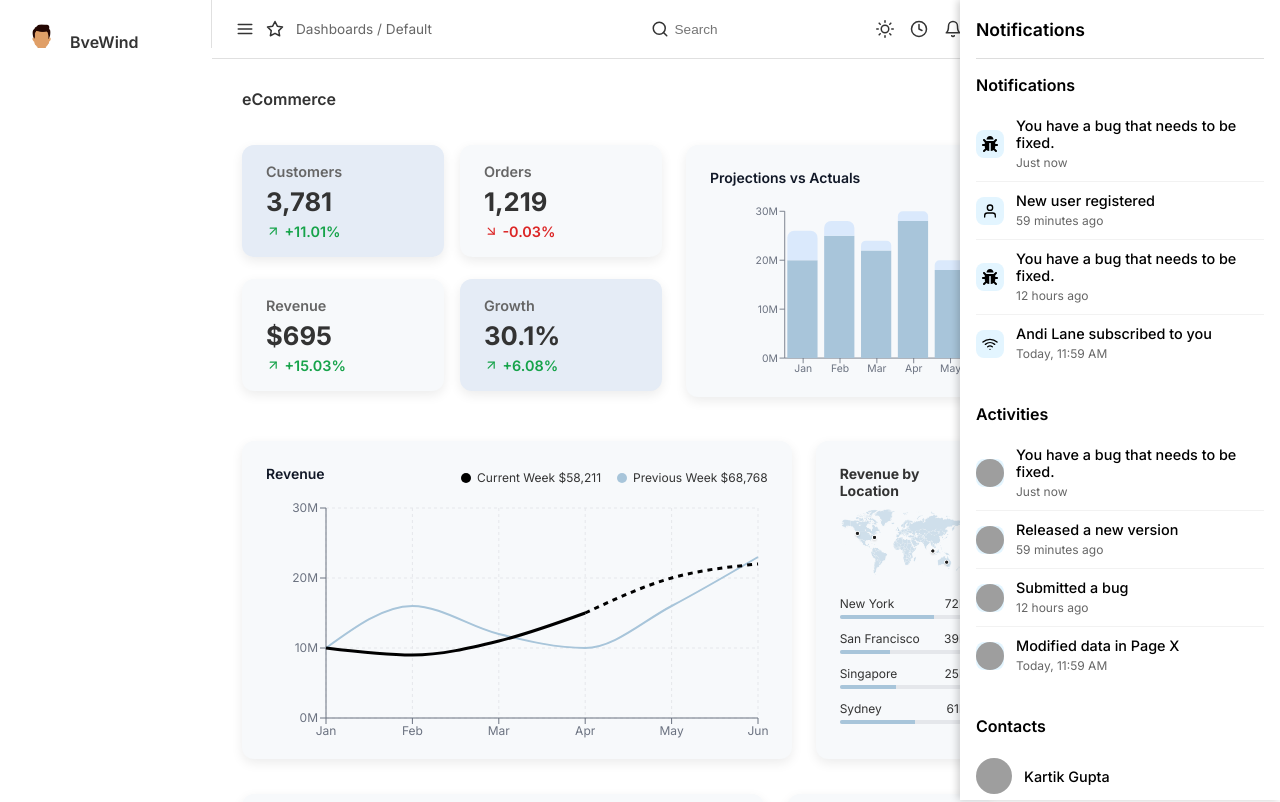
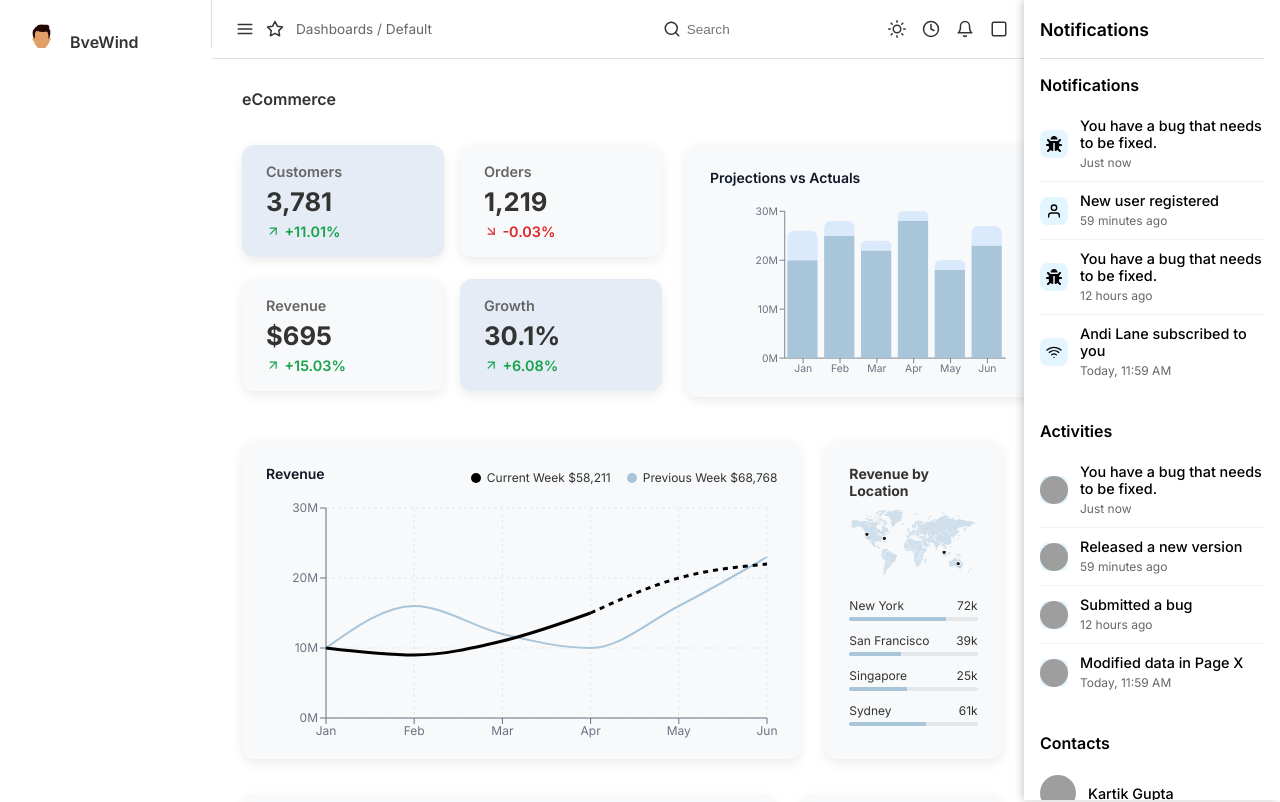
Before and after one commit to Rjaswanth8/assignment-eCommerce-app, a React (Create React App) app: page /profile in a window 1280 px wide. Shown: the top 802 px of the page. Built offline with nearby package versions, Linux system fonts and the light colour scheme; grey boxes are pictures that could not be loaded.

Commit message:
Describe your changes

```diff
--- a/src/App.css
+++ b/src/App.css
@@ -265,7 +265,7 @@ td {
 @media (min-width: 1280px) {
   .app {
     display: grid;
-    grid-template-columns: 0.5fr 3.1fr 1fr;
+    grid-template-columns: 0.5fr 3.3fr 1fr;
   }
   .main-content {
     margin-right: 0px;
--- a/src/components/Notifications/Notifications.css
+++ b/src/components/Notifications/Notifications.css
@@ -3,7 +3,8 @@
   position: fixed;
   top: 0;
   right: -350px;
-  width: 320px;
+  /* width: 320px; */
+  width: 20%;
   height: 100vh;
   background: #fff;
   transition: right 0.3s ease;
@@ -17,7 +18,7 @@
   right: 0; /* slide in */
 }
 
-/* Backdrop Overlay (only for mobile)  */
+/* Backdrop Overlay (only for mobile)*/
 .notifications-overlay {
   position: fixed;
   top: 0;
```
